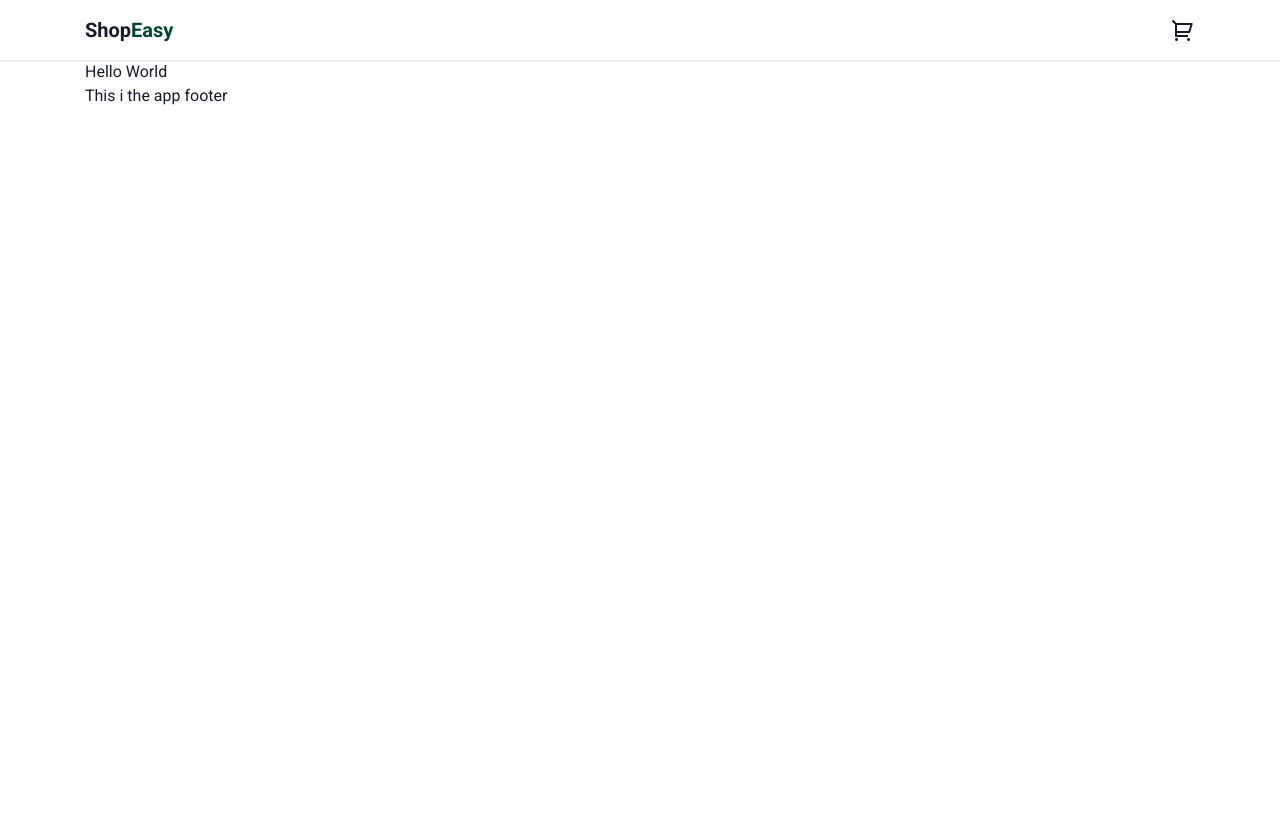
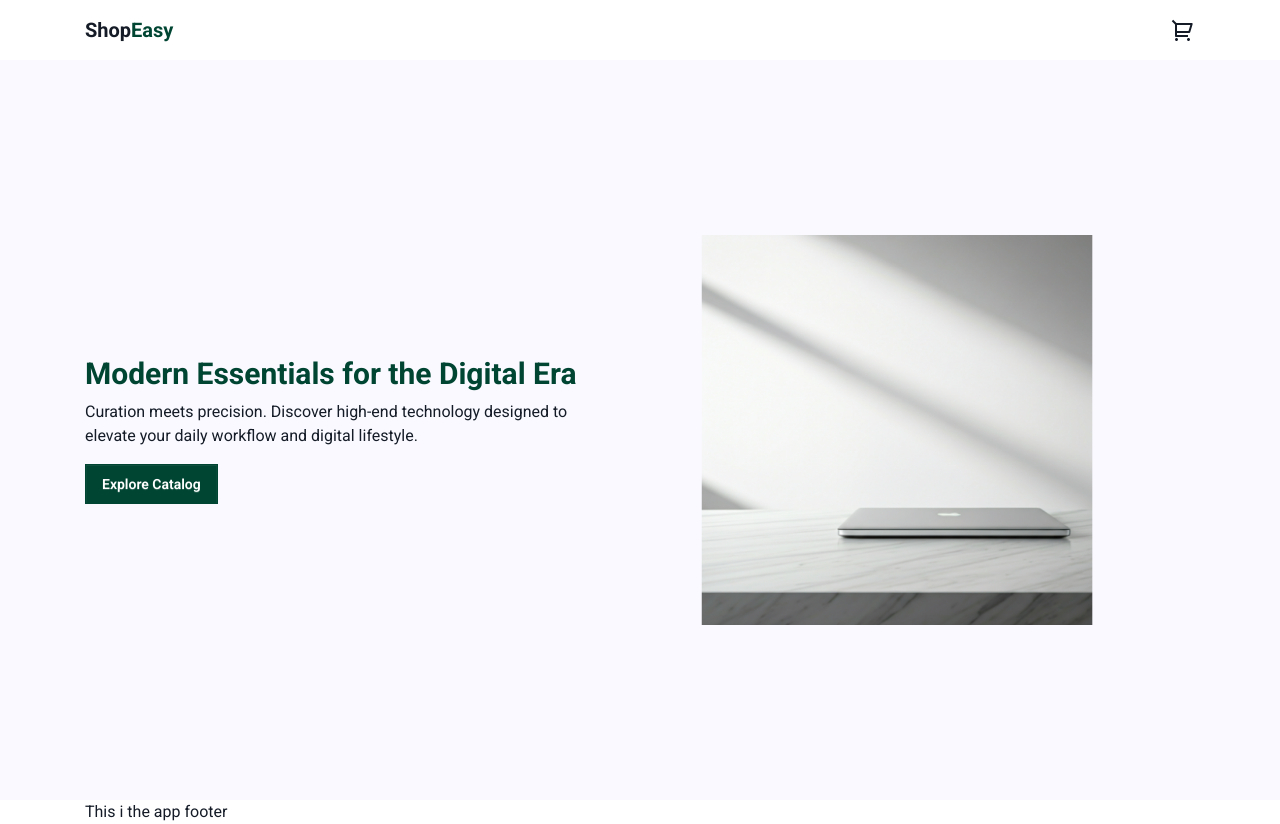
Before and after one commit to ayoub-jabiri/shop-easy, a Next.js app: page / in a window 1280 px wide. Before the commit the page ends 800 px from the top, so only its background shows below. Built offline with nearby package versions, Linux system fonts and the light colour scheme.

Commit message:
Finished the home page hero section

```diff
--- /dev/null
+++ b/app/_components/home/HeroSection.tsx
@@ -0,0 +1,31 @@
+import Image from "next/image";
+
+export default function HeroSection() {
+    return (
+        <section className="bg-(--background-color)">
+            <div className="container min-h-[calc(100vh-60px)] grid grid-cols-12 justify-center items-center gap-16">
+                <div className="col-span-12 md:col-span-6 max-md:text-center">
+                    <h1 className="text-3xl text-(--green-color) font-bold mb-2">
+                        Modern Essentials for the Digital Era
+                    </h1>
+                    <p className="mb-4">
+                        Curation meets precision. Discover high-end technology
+                        designed to elevate your daily workflow and digital
+                        lifestyle.
+                    </p>
+                    <button className="btn bg-(--green-color) text-white border border-(--green-color) rounded-none">
+                        Explore Catalog
+                    </button>
+                </div>
+                <div className="max-md:hidden md:col-span-6">
+                    <Image
+                        src="/hero.png"
+                        alt="Image"
+                        width={450}
+                        height={200}
+                    />
+                </div>
+            </div>
+        </section>
+    );
+}
--- a/app/globals.css
+++ b/app/globals.css
@@ -3,7 +3,7 @@
 @plugin "daisyui";
 
 :root {
-    --background-color: #f8f9ff;
+    --background-color: #f9f9ff;
     --text-color: #151c27;
     --green-color: #004532;
 }
--- a/app/layout.tsx
+++ b/app/layout.tsx
@@ -17,7 +17,7 @@ export default function RootLayout({
         <html lang="en">
             <body className="min-h-full flex flex-col">
                 <AppHeader />
-                <main className="container">{children}</main>
+                <main>{children}</main>
                 <AppFooter />
             </body>
         </html>
--- a/app/page.tsx
+++ b/app/page.tsx
@@ -1,7 +1,9 @@
+import HeroSection from "./_components/home/HeroSection";
+
 export default function Home() {
     return (
-        <div>
-            <h1>Hello World</h1>
-        </div>
+        <>
+            <HeroSection />
+        </>
     );
 }
```
Also changed, not shown: public/hero.png (added).
